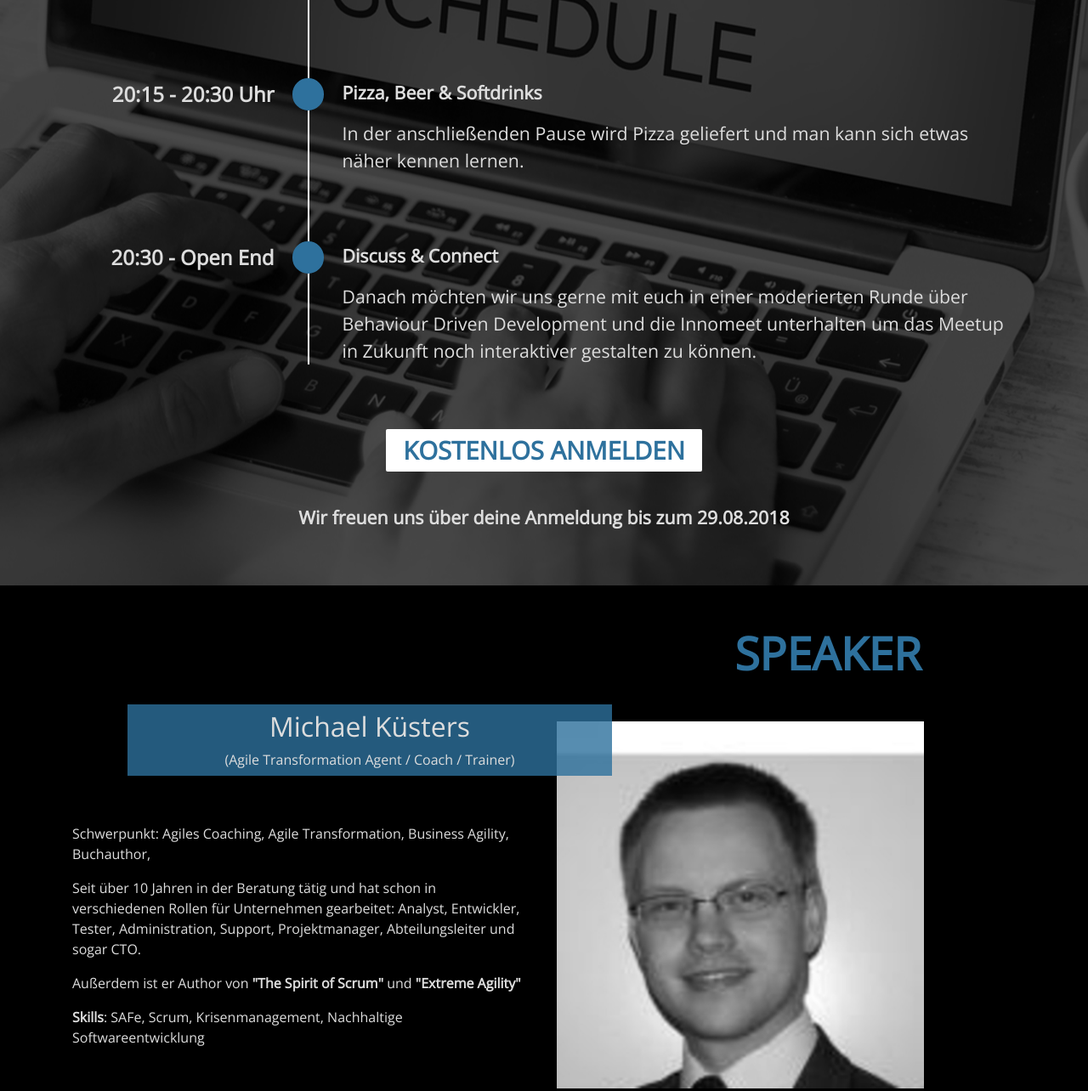
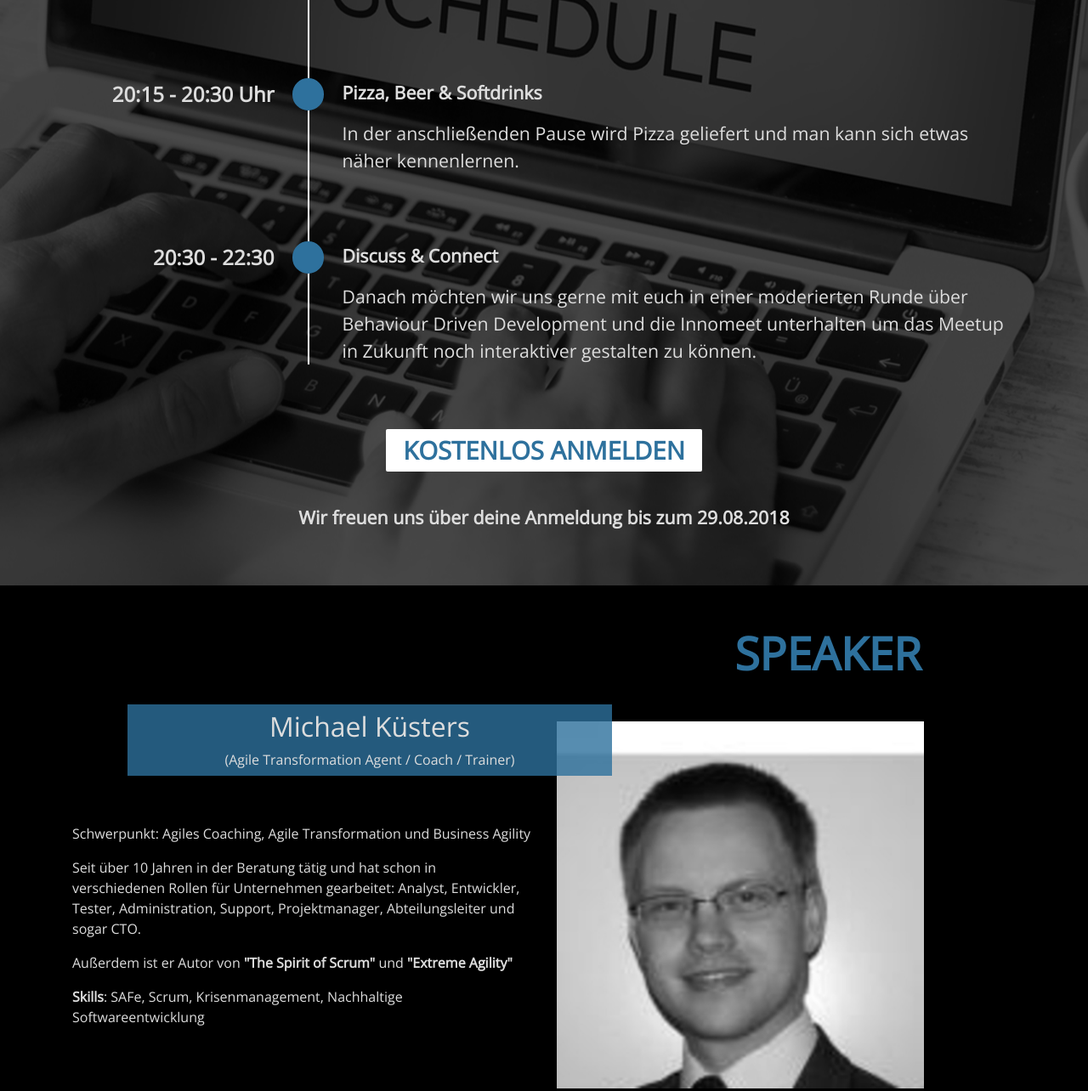
Before and after one commit to InnoMeet-Cologne/innomeet-cologne.github.io, a website: page index.html in a window 1280 px wide. Shown: the part 2069-3353 px from the top of the page at 85% size. Drawn offline with nearby package versions, Linux system fonts and the light colour scheme.

Commit message:
small lecture changes

```diff
--- a/index.html
+++ b/index.html
@@ -123,7 +123,7 @@ Auf der neuen Networking-Reihe InnoMeet Cologne treffen im Kölner Startplatz IT
                         <div class="timeline-abstract">
                             <h3>Benefits of Behaviour Driven Development</h3>
                             <p>
-                            Die moderne Softwareentwicklung in agilen Teams bietet allerlei Vorteile allerdings ändern sich dadurch die Anforderungen an die Software
+                            Die moderne Softwareentwicklung in agilen Teams bietet allerlei Vorteile. Allerdings ändern sich dadurch die Anforderungen an die Software
                             und somit auch die Software selber.
                             Dadurch kommt im Laufe der Zeit die Frage auf "Was wurde warum wie realisiert?", welche immer schwerer zu beantworten ist, was die weitere
                             Entwicklung bremst, da alte  Anforderungen aufwendig rekonstruiert werden müssen.
@@ -151,12 +151,12 @@ Auf der neuen Networking-Reihe InnoMeet Cologne treffen im Kölner Startplatz IT
                     </div>
                     <div class="timeline-text">
                         <p><b>Pizza, Beer & Softdrinks</b></p>
-                        In der anschließenden Pause wird Pizza geliefert und man kann sich etwas näher kennen lernen.
+                        In der anschließenden Pause wird Pizza geliefert und man kann sich etwas näher kennenlernen.
                     </div>
                 </li>
                 <li class="clearfix">
                     <div class="timeline-time">
-                        20:30 - Open End
+                        20:30 - 22:30
                     </div>
                     <div class="timeline-circle-parent">
                         <div class="timeline-circle"> </div>
@@ -189,12 +189,12 @@ Auf der neuen Networking-Reihe InnoMeet Cologne treffen im Kölner Startplatz IT
                     <h2>Michael Küsters</h2>
                     <span>(Agile Transformation Agent / Coach / Trainer)</span>
                 </div>
-                <p>Schwerpunkt: Agiles Coaching, Agile Transformation, Business Agility, Buchauthor, </p>
+                <p>Schwerpunkt: Agiles Coaching, Agile Transformation und Business Agility </p>
                 <p>
                     Seit über 10 Jahren in der Beratung tätig und hat schon in verschiedenen Rollen für Unternehmen gearbeitet:
                     Analyst, Entwickler, Tester, Administration, Support, Projektmanager, Abteilungsleiter und sogar CTO.
                 </p>
-                <p>Außerdem ist er Author von <b>"The Spirit of Scrum"</b> und <b>"Extreme Agility"</b></p>
+                <p>Außerdem ist er Autor von <b>"The Spirit of Scrum"</b> und <b>"Extreme Agility"</b></p>
                 <p><b>Skills</b>: SAFe, Scrum, Krisenmanagement, Nachhaltige Softwareentwicklung</p>
             </div>
             <div class="col-sm speaker-image">
@@ -218,7 +218,7 @@ Auf der neuen Networking-Reihe InnoMeet Cologne treffen im Kölner Startplatz IT
 
                 <p>Schwerpunkt: Entwicklung und architekturelle Konzeption von Microservices</p>
                 <p>Langjährige Expertise in der agilen Softwareentwicklung vom Frontend bis hin zum Backend und Betrieb.</p>
-                <p><b>Skills</b>: Microservices, NodeJS, Java, Linux, Cloud Hosting</p>
+                <p><b>Skills</b>: Microservices, NodeJS, Java, Linux und Cloud Hosting</p>
             </div>
         </div>
       </div>
```
